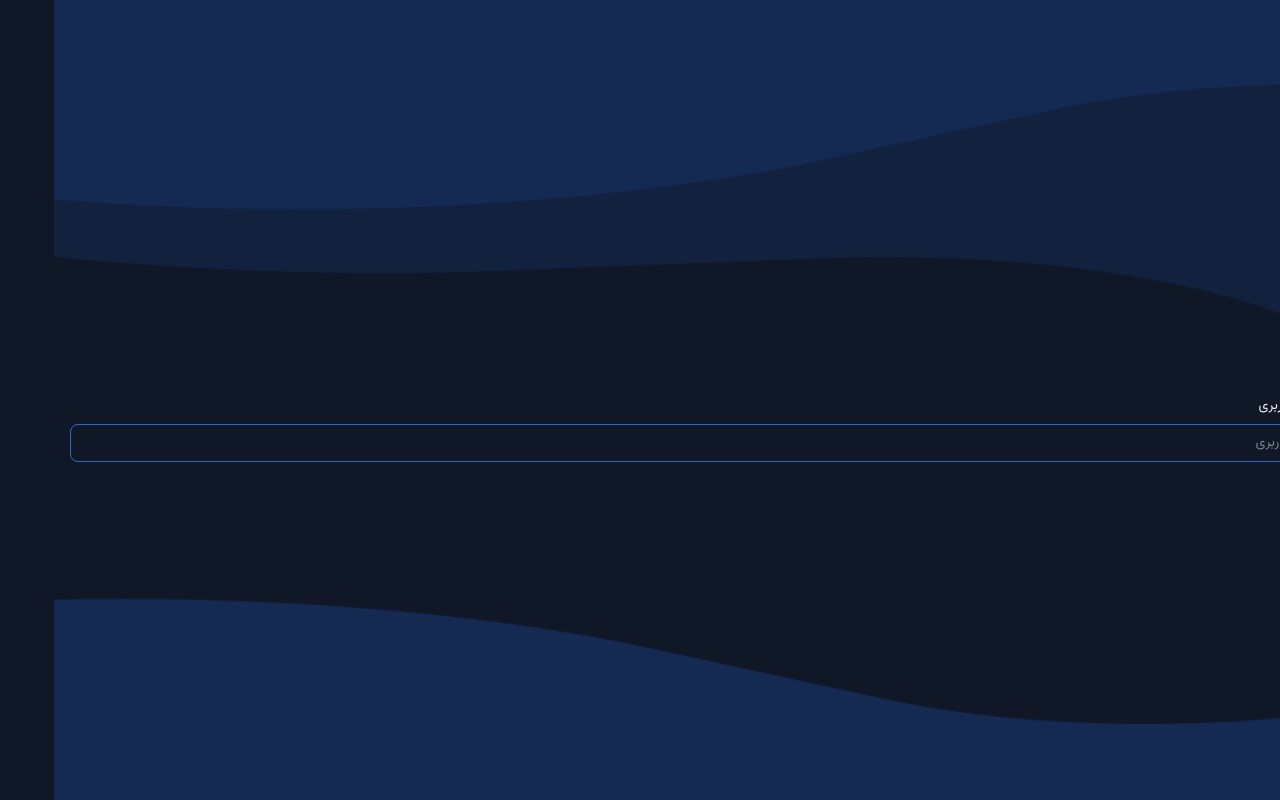
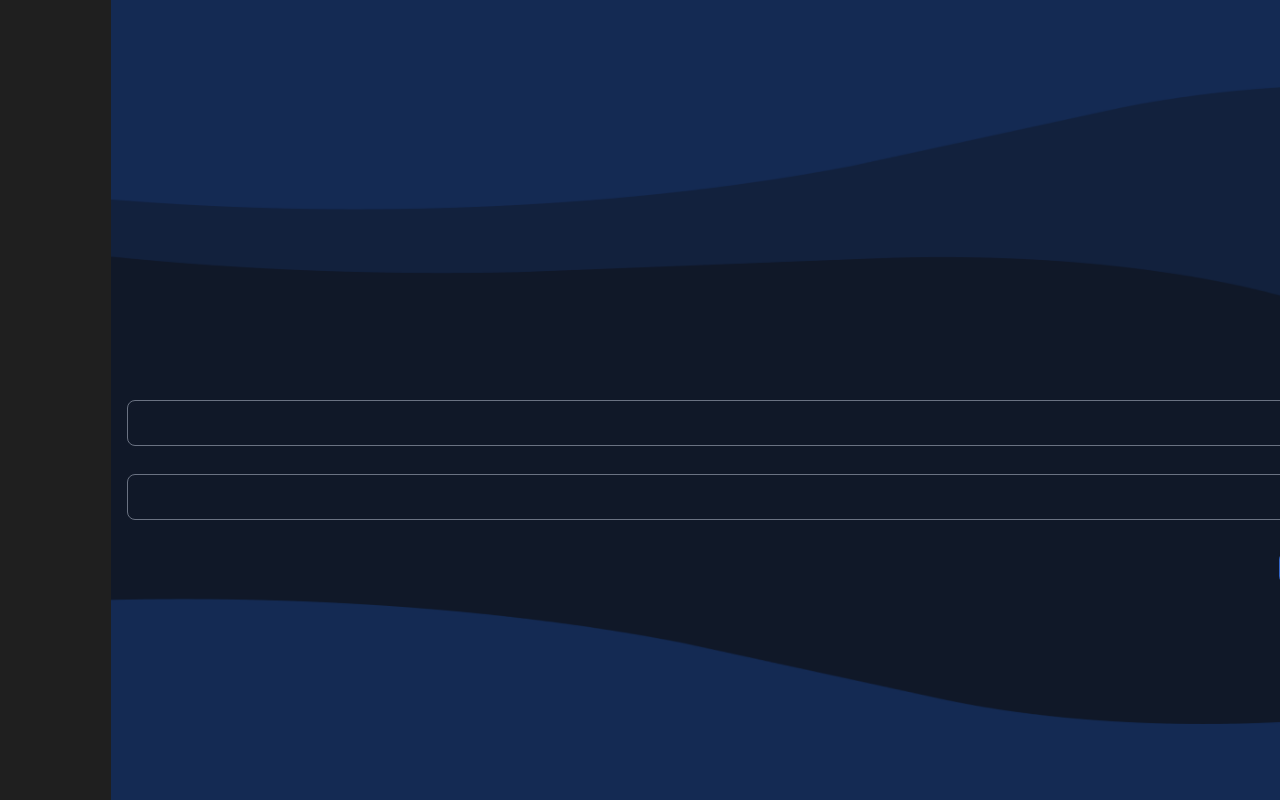
Before and after one commit to AmirAjam/project-managment, a React (Vite) app: page /login in a window 1280 px wide. Built offline with nearby package versions, Linux system fonts and the light colour scheme.

Commit message:
add RHF to login page

```diff
--- a/index.html
+++ b/index.html
@@ -6,7 +6,7 @@
     <meta name="viewport" content="width=device-width, initial-scale=1.0" />
     <title>timer</title>
   </head>
-  <body class="font-Vazirmatn-Medium dark:bg-gray-900 dark:text-gray-200 bg-gray-100 text-gray-800">
+  <body class="font-Vazirmatn-Medium dark:bg-[#1f1f1f] dark:text-gray-300 bg-gray-100 text-gray-800">
     <div id="root" class=""></div>
     <script type="module" src="/src/main.tsx"></script>
   </body>
--- a/package.json
+++ b/package.json
@@ -10,14 +10,17 @@
     "preview": "vite preview"
   },
   "dependencies": {
+    "@hookform/resolvers": "^5.2.2",
     "@tailwindcss/vite": "^4.1.17",
     "@tanstack/react-query": "^5.90.12",
     "jalali-moment": "^3.3.11",
     "react": "^19.2.0",
     "react-dom": "^19.2.0",
+    "react-hook-form": "^7.68.0",
     "react-icons": "^5.5.0",
     "react-router": "^7.10.1",
     "tailwindcss": "^4.1.17",
+    "yup": "^1.7.1",
     "zustand": "^5.0.9"
   },
   "devDependencies": {
--- a/src/components/layout/Header/Header.tsx
+++ b/src/components/layout/Header/Header.tsx
@@ -14,14 +14,14 @@ const Header = () => {
         <Link to="/">Logo</Link>
         <div className="flex items-center gap-4">
           <div onClick={toggleTheme} className="cursor-pointer">
-            <FaRegMoon className="block dark:hidden" />
-            <HiOutlineSun className="text-2xl dark:block hidden" />
+            <FaRegMoon className="block md:text-lg dark:hidden" />
+            <HiOutlineSun className="text-2xl md:text-3xl dark:block hidden" />
           </div>
           <div className="cursor-pointer">
-            <IoNotificationsOutline className="text-xl mt-0.5" />
+            <IoNotificationsOutline className="text-xl md:text-2xl mt-0.5" />
           </div>
           <div className="cursor-pointer">
-            <AiOutlineUser className="text-xl" />
+            <AiOutlineUser className="text-xl md:text-2xl" />
           </div>
         </div>
       </div>
--- /dev/null
+++ b/src/components/ui/PrimaryButton.tsx
@@ -0,0 +1,17 @@
+type pimaryButtonProps = {
+  text: string;
+  type: "submit" | "reset" | "button";
+};
+
+const PrimaryButton = ({ text, type }: pimaryButtonProps) => {
+  return (
+    <button
+      type={type}
+      className="w-full bg-primary-color py-1 rounded-lg cursor-pointer duration-200 hover:bg-[#26478a]"
+    >
+      {text}
+    </button>
+  );
+};
+
+export default PrimaryButton;
--- /dev/null
+++ b/src/features/auth/schema/login.schema.ts
@@ -0,0 +1,15 @@
+import * as yup from "yup";
+
+export const loginSchema = yup.object({
+  email: yup
+    .string()
+    .min(6, "ایمیل یا نام کاربری وارد شده اشتباه می باشد.")
+    .required("وارد کردن نام کاربری الزامی است."),
+
+  password: yup
+    .string()
+    .min(6, "نام کاربری یا رمزعبور وارد شده اشتباه می باشد.")
+    .required("وارد کردن رمزعبور الزامی می باشد."),
+});
+
+export type LoginFormData = yup.InferType<typeof loginSchema>;
--- a/src/pages/login/LoginPage.tsx
+++ b/src/pages/login/LoginPage.tsx
@@ -9,7 +9,7 @@ const LoginPage = () => {
         alt="backGround"
       />
       <div className="container mt-[50vh] relative z-20">
-        <h1 className="text-xl">ورود</h1>
+        <h1 className="text-2xl font-Vazirmatn-Bold mr-1.5">ورود</h1>
         <LoginForm />
       </div>
     </section>
--- a/src/pages/login/components/LoginForm.tsx
+++ b/src/pages/login/components/LoginForm.tsx
@@ -1,13 +1,57 @@
+import PrimaryButton from "@/components/ui/PrimaryButton";
 import LoginInput from "./LoginInput";
+import {
+  loginSchema,
+  type LoginFormData,
+} from "@/features/auth/schema/login.schema";
+import { useForm, type FieldError } from "react-hook-form";
+import { yupResolver } from "@hookform/resolvers/yup";
 
-const LoginFormItems = [{ id: "1", placeholder: "نام کاربری" }];
+const LoginFormItems = [
+  {
+    id: "email",
+    label: "نام کاربری",
+    type: "text",
+  },
+  {
+    id: "password",
+    label: "رمز عبور",
+    type: "password",
+  },
+] as const;
 
 const LoginForm = () => {
+  const {
+    handleSubmit,
+    control,
+    formState: { errors },
+  } = useForm<LoginFormData>({
+    resolver: yupResolver(loginSchema),
+    mode: "onSubmit",
+  });
+
+  const onSubmit = (data: LoginFormData) => {
+    console.log(data);
+  };
+
+  const onError = (errors: FieldError<LoginFormData>) => {
+    console.log("Err => ", errors);
+  };
+
   return (
-    <form className="mt-8">
-      {LoginFormItems.map((item) => (
-        <LoginInput key={item.id} {...item} />
+    <form onSubmit={handleSubmit(onSubmit, onError)} className="mt-6">
+      {LoginFormItems.map((item, index: number) => (
+        <LoginInput
+          key={item.id}
+          {...item}
+          control={control}
+          error={errors[item.id]?.message}
+          autoFocus={index === 1 ? true : false}
+        />
       ))}
+      <div className="mt-8 w-24">
+        <PrimaryButton type="submit" text="ورود" />
+      </div>
     </form>
   );
 };
--- a/src/pages/login/components/LoginInput.tsx
+++ b/src/pages/login/components/LoginInput.tsx
@@ -1,22 +1,54 @@
+import { Controller, type Control } from "react-hook-form";
+
 type LoginInputProps = {
   id: string;
-  placeholder: string;
+  label: string;
+  type: "text" | "password";
+  autoFocus?: boolean;
+  control: Control<any>;
+  error?: string;
 };
 
-const LoginInput = ({ placeholder, id }: LoginInputProps) => {
+const LoginInput = ({
+  id,
+  label,
+  type,
+  autoFocus,
+  error,
+  control,
+}: LoginInputProps) => {
   return (
-    <div className="text-sm">
-      <label htmlFor={id} className="block pr-1.5">
-        {placeholder}
-      </label>
-      <input
-        type="text"
-        id={id}
-        className="outline-0 w-full border dark:border-primary-color border-gray-300 p-2
-        rounded-lg mt-2"
-        placeholder={placeholder}
-      />
-    </div>
+    <Controller
+      name={id}
+      control={control}
+      defaultValue=""
+      render={({ field }) => (
+        <div className="relative text-sm mt-5 first:mt-0">
+          <input
+            {...field}
+            type={type}
+            id={id}
+            placeholder=" "
+            autoFocus={autoFocus}
+            className={`peer w-full py-3 px-2 mt-2 border border-gray-300 dark:border-gray-500 rounded-lg
+              outline-none focus:border-primary-color bg-transparent
+              ${error && "border-red-500!"}`}
+          />
+
+          <label
+            htmlFor={id}
+            className={`-top-2 text-xs text-primary-color bg-dark p-1
+            absolute cursor-text right-2 rounded-sm transition-all duration-200
+            peer-placeholder-shown:top-4 peer-placeholder-shown:text-sm peer-placeholder-shown:text-gray-500
+            peer-placeholder-shown:bg-transparent
+            peer-focus:-top-2 peer-focus:text-xs peer-focus:text-primary-color peer-focus:bg-dark
+            ${error ? "text-red-700!" : ""}`}
+          >
+            {label}
+          </label>
+        </div>
+      )}
+    />
   );
 };
 
--- a/src/styles/app.css
+++ b/src/styles/app.css
@@ -23,7 +23,7 @@
   --font-Vazirmatn-Medium: "Vazirmatn-Medium";
 
   --color-primary-color: #3366ca;
-  --color-dark: #242a38;
+  --color-dark: #353535;
 }
 
 @utility container {
```
Also changed, not shown: 1 other file (tests, documents, lock files or other folders).
